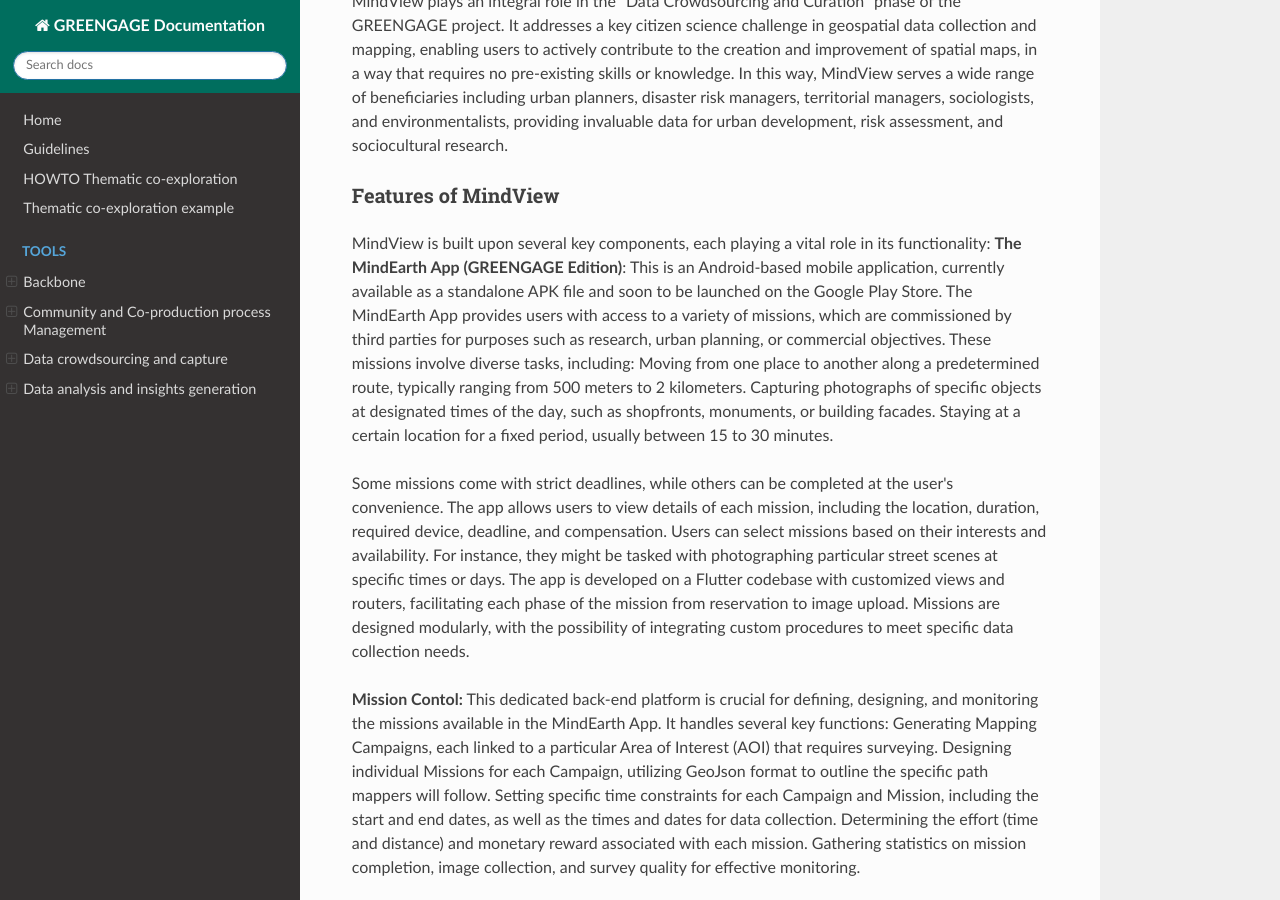
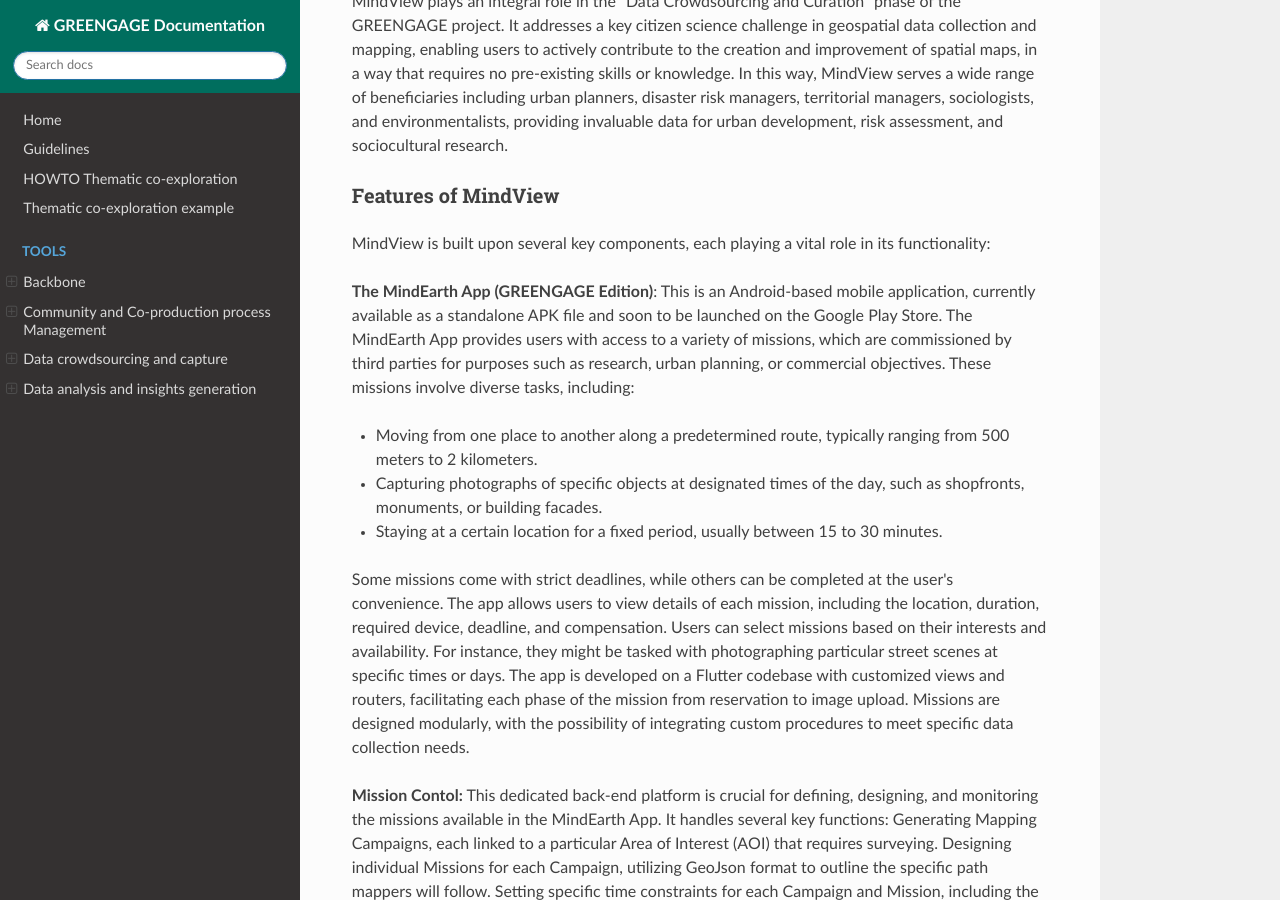
Before and after one commit to Greengage-project/Documentation, an MkDocs documentation site: the page built from docs/tools/mindview/index.md, in a window 1280 px wide and 900 px high, scrolled down 556 px. Built offline with MkDocs 1.6.1, drawn with Linux system fonts in a browser that asks for light colours; nearby versions of some CDN libraries.

```diff
--- a/docs/tools/mindview/index.md
+++ b/docs/tools/mindview/index.md
@@ -9,14 +9,17 @@ MindView plays an integral role in the "Data Crowdsourcing and Curation" phase o
 
 ### Features of MindView
 MindView is built upon several key components, each playing a vital role in its functionality:
+
 **The MindEarth App (GREENGAGE Edition)**: This is an Android-based mobile application, currently available as a standalone APK file and soon to be launched on the Google Play Store. The MindEarth App provides users with access to a variety of missions, which are commissioned by third parties for purposes such as research, urban planning, or commercial objectives. These missions involve diverse tasks, including:
-Moving from one place to another along a predetermined route, typically ranging from 500 meters to 2 kilometers.
-Capturing photographs of specific objects at designated times of the day, such as shopfronts, monuments, or building facades.
-Staying at a certain location for a fixed period, usually between 15 to 30 minutes.
+
+- Moving from one place to another along a predetermined route, typically ranging from 500 meters to 2 kilometers.
+- Capturing photographs of specific objects at designated times of the day, such as shopfronts, monuments, or building facades.
+- Staying at a certain location for a fixed period, usually between 15 to 30 minutes.
 
 Some missions come with strict deadlines, while others can be completed at the user's convenience. The app allows users to view details of each mission, including the location, duration, required device, deadline, and compensation. Users can select missions based on their interests and availability. For instance, they might be tasked with photographing particular street scenes at specific times or days. The app is developed on a Flutter codebase with customized views and routers, facilitating each phase of the mission from reservation to image upload. Missions are designed modularly, with the possibility of integrating custom procedures to meet specific data collection needs.
 
-**Mission Contol:** This dedicated back-end platform is crucial for defining, designing, and monitoring the missions available in the MindEarth App. It handles several key functions:
+**Mission Contol:**
+This dedicated back-end platform is crucial for defining, designing, and monitoring the missions available in the MindEarth App. It handles several key functions:
 Generating Mapping Campaigns, each linked to a particular Area of Interest (AOI) that requires surveying.
 Designing individual Missions for each Campaign, utilizing GeoJson format to outline the specific path mappers will follow.
 Setting specific time constraints for each Campaign and Mission, including the start and end dates, as well as the times and dates for data collection.
```
